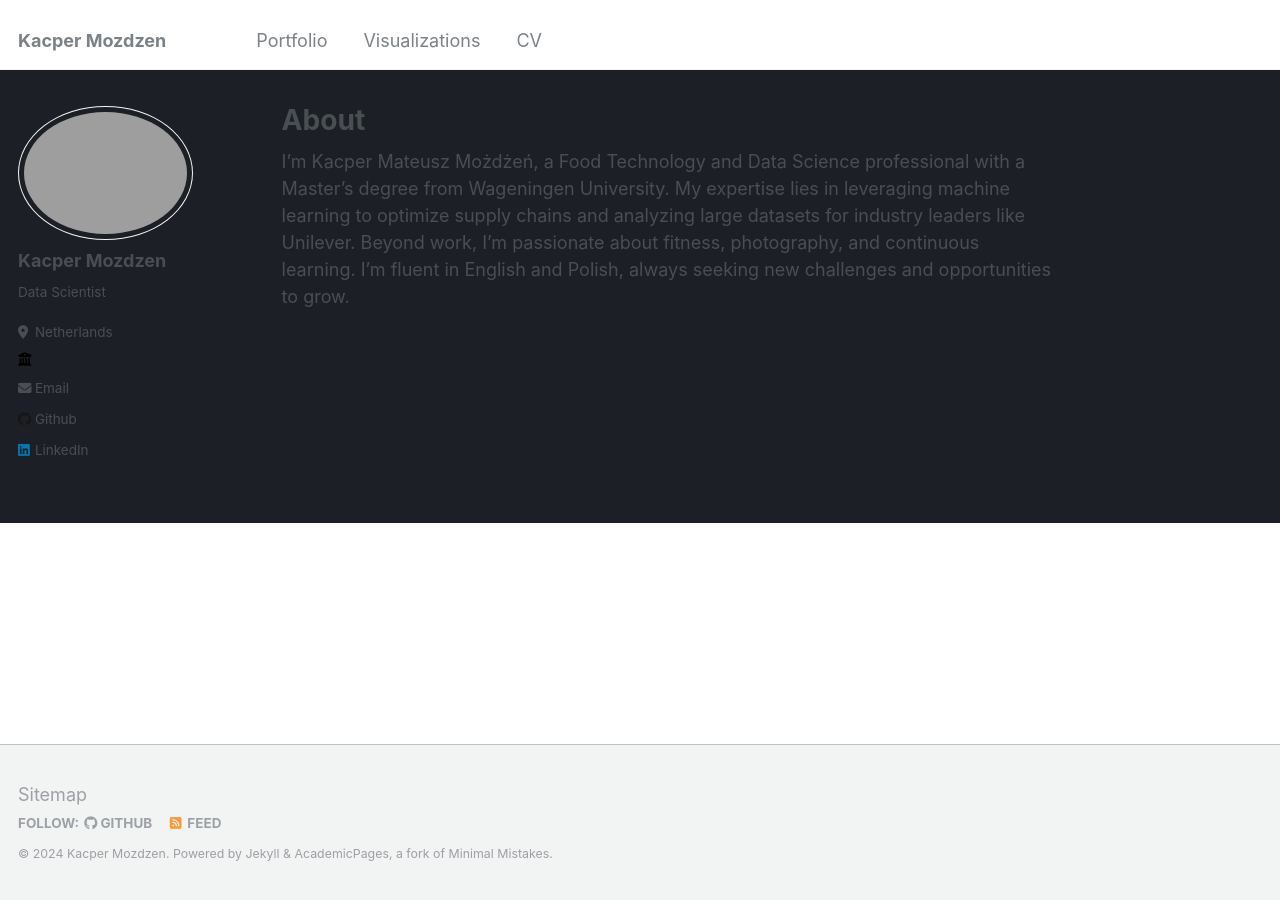
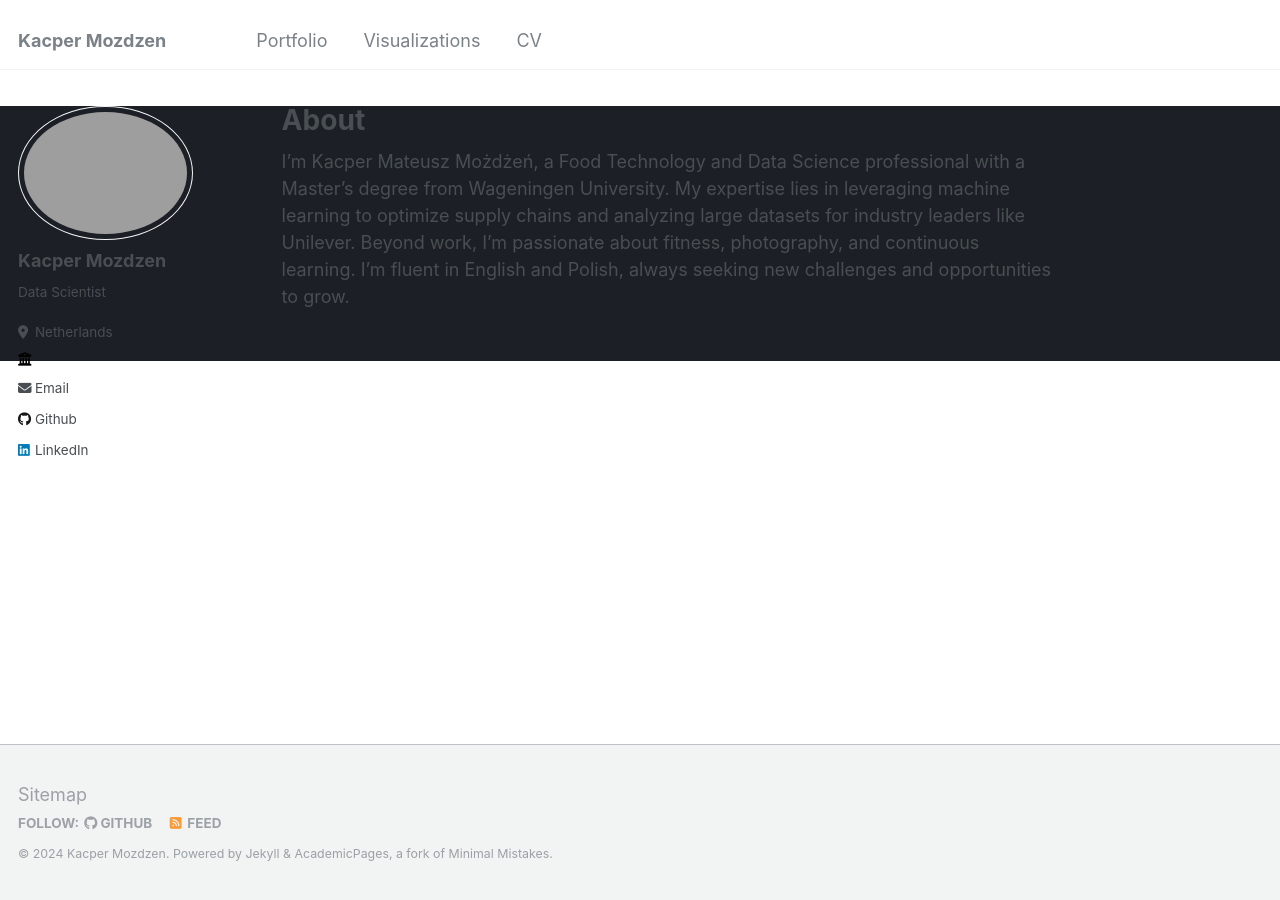
Before and after one commit to kapekm/kapekm.github.io, a Jekyll site: the page built from _pages/about.md, in a window 1280 px wide. Built offline with Jekyll 4.4.1, drawn with Linux system fonts in a browser that asks for light colours.

Commit message:
Update _base.scss

```diff
--- a/_sass/_base.scss
+++ b/_sass/_base.scss
@@ -14,7 +14,6 @@ body {
   color: $text-color;
   font-family: $global-font-family;
   line-height: 1.5;
-  background-color: #1C2026;
 
   &.overflow--hidden {
     /* when primary navigation is visible, the content in the background won't scroll */
```
